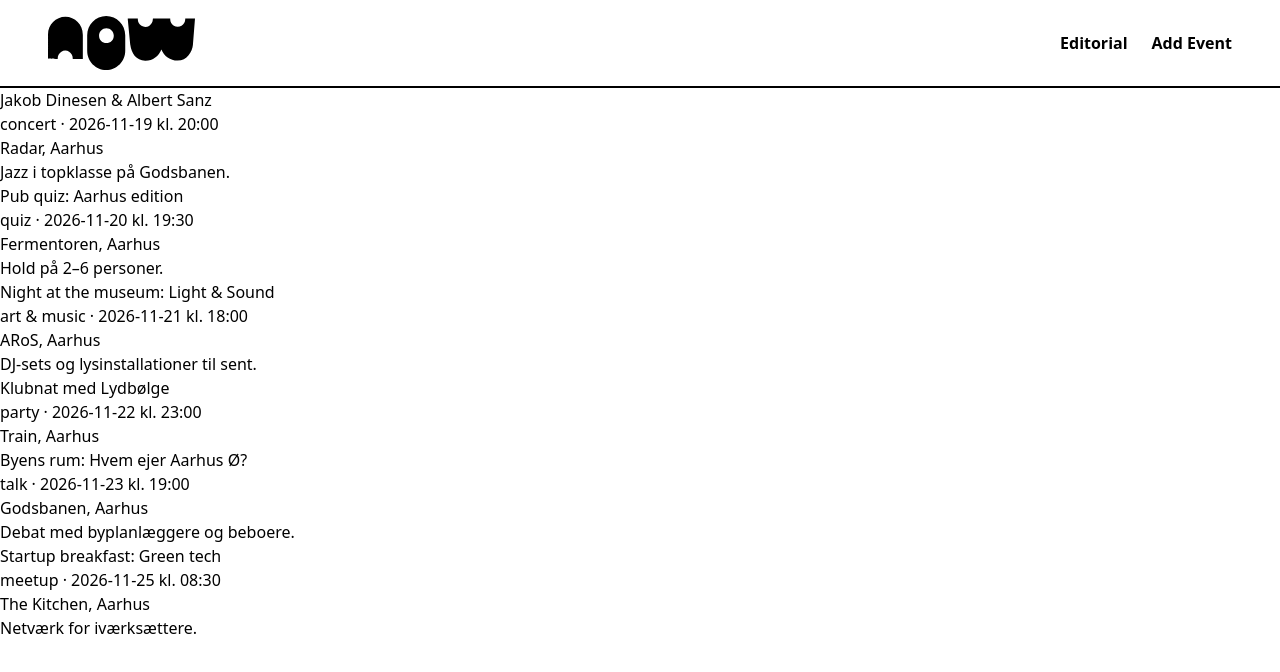
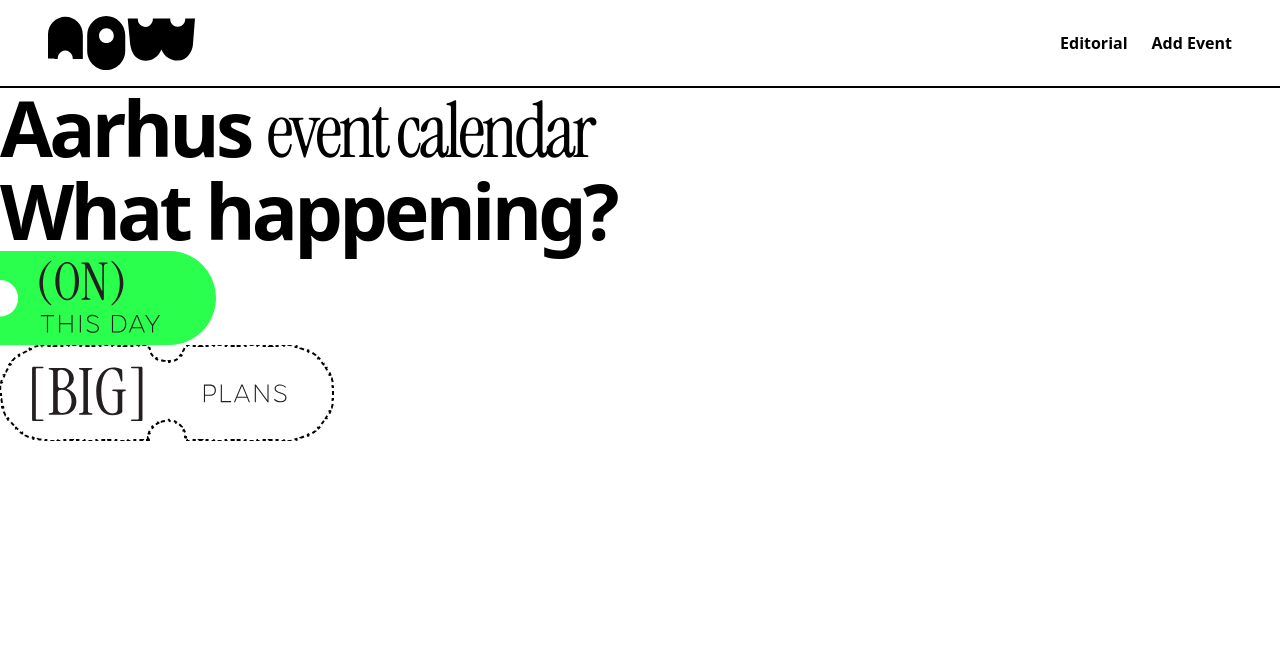
Before and after one commit to anne7n62/now, a SvelteKit app in the folder app/: page / in a window 1280 px wide. Shown: the top 672 px of the page. Built offline with nearby package versions, Linux system fonts and the light colour scheme.

Commit message:
CoverSection: Html Skeleton

```diff
--- /dev/null
+++ b/app/src/lib/components/sections/CoverSection.svelte
@@ -0,0 +1,40 @@
+<script>
+	const graphicButtons = [
+		{
+			//TO DO: Scroll til dagens event
+			src: '/images/on-this-day.svg',
+			alt: 'On this day',
+			width: 216,
+			height: 94
+		},
+		{
+			// TODO: link til big plans
+			src: '/images/big-plans.svg',
+			alt: 'Big plans',
+			width: 334,
+			height: 96
+		}
+	];
+</script>
+
+<section>
+	<div>
+		<h1 class="text-h1">
+			Aarhus <span class="font-serif font-normal">event calendar</span>
+			<br />
+			What happening?
+		</h1>
+
+		{#each graphicButtons as button (button.src)}
+			<a href={button.href} class="block transition-transform hover:-rotate-2">
+				<img
+					src={button.src}
+					alt={button.alt}
+					width={button.width}
+					height={button.height}
+					class="h-auto max-w-full"
+				/>
+			</a>
+		{/each}
+	</div>
+</section>
--- a/app/src/routes/+page.svelte
+++ b/app/src/routes/+page.svelte
@@ -1,19 +1,5 @@
 <script lang="ts">
-	import { events } from "#lib/events.js";
-
-
-
+	import CoverSection from '#lib/components/sections/CoverSection.svelte';
 </script>
 
-<ul>
-	{#each events as event (event.id)}
-		<li>
-			<h2>{event.title}</h2>
-			<p>{event.category} · {event.date} kl. {event.time}</p>
-			<p>{event.venue}, {event.city}</p>
-		</li>
-        {#if event.description}
-	<p>{event.description}</p>
-{/if}
-	{/each}
-</ul>
+<CoverSection />
```
